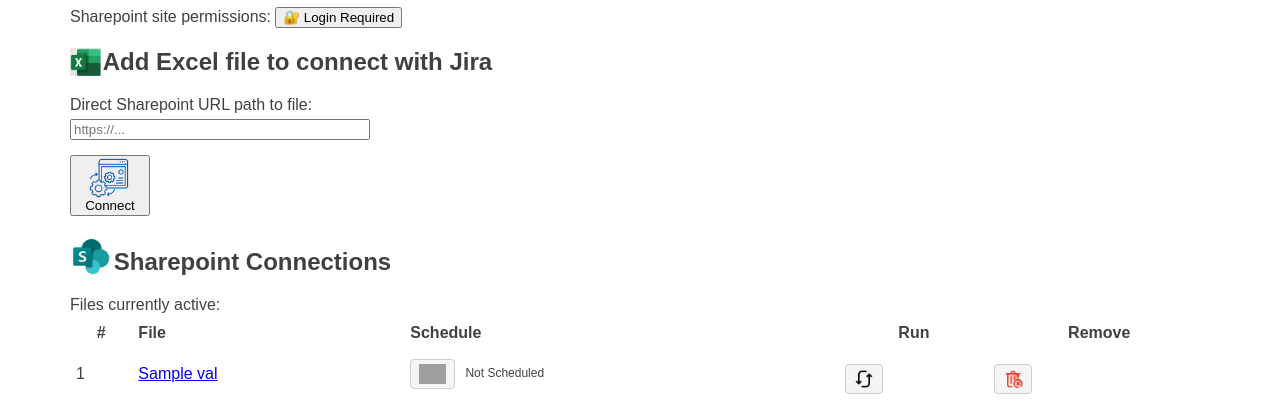
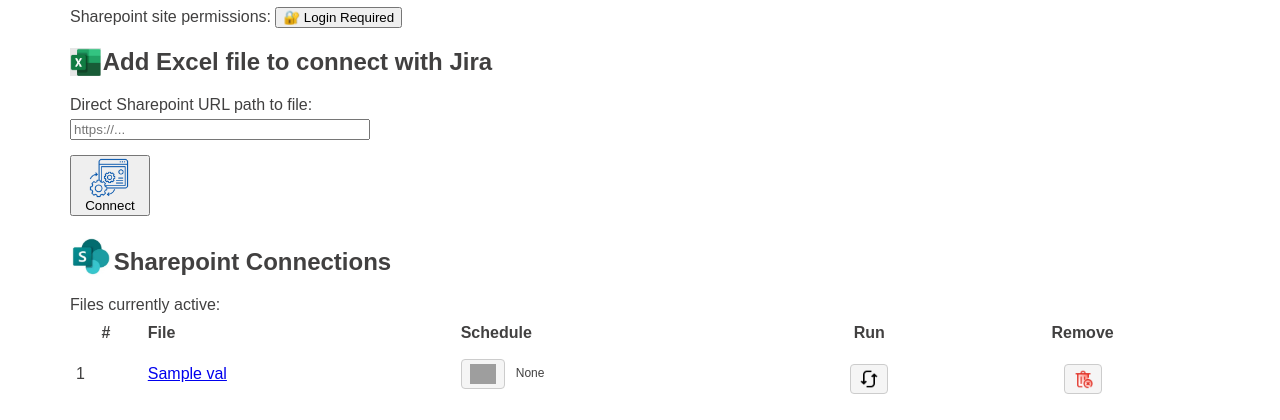
Before and after one commit to Fz96tw/excelread, a Flask app: template templates/form.html in a window 1280 px wide. Shown: the part 397-817 px from the top of the page. Run offline with Flask 3, Linux system fonts and the light colour scheme; the template is opened without the code that fills it: most values are stand-ins (such as "Sample title", 1, 10 or a date in 2020); grey boxes marked "Sample" are stand-in pictures; grey boxes are pictures that could not be loaded.

Commit message:
cosmetic changes to schedule buttons

```diff
--- a/templates/form.html
+++ b/templates/form.html
@@ -191,19 +191,19 @@
                                     <span style="font-size:12px; margin-left:6px;">Every {{ sched.interval }} min</span>
                                 {% endif %}
                             {% else %}
-                                <span style="font-size:12px; margin-left:6px;">Not Scheduled</span>
+                                <span style="font-size:12px; margin-left:6px;">None</span>
                             {% endif %}
 
 
 
 
-                        <td style="text-align:left; padding:6px;">
+                        <td style="text-align:center; padding:6px;">
                             <form method="POST">
                                 <input type="hidden" name="resync_bar" value="{{ val }}">
                                 <button type="submit" class="table-btn" onclick="return confirm('Resync {{ val }}?')"><img src="/static/sync-icon.png" alt="Resync"></button>
                             </form>
                         </td>
-                        <td style="text-align:left; padding:6px;">
+                        <td style="text-align:center; padding:6px;">
                             <form method="POST">
                                 <input type="hidden" name="remove_bar" value="{{ val }}">
                                 <button type="submit" class="table-btn" onclick="return confirm('Remove {{ val }}?')"><img src="/static/delete-icon.png" alt="Delete"></button>
```
